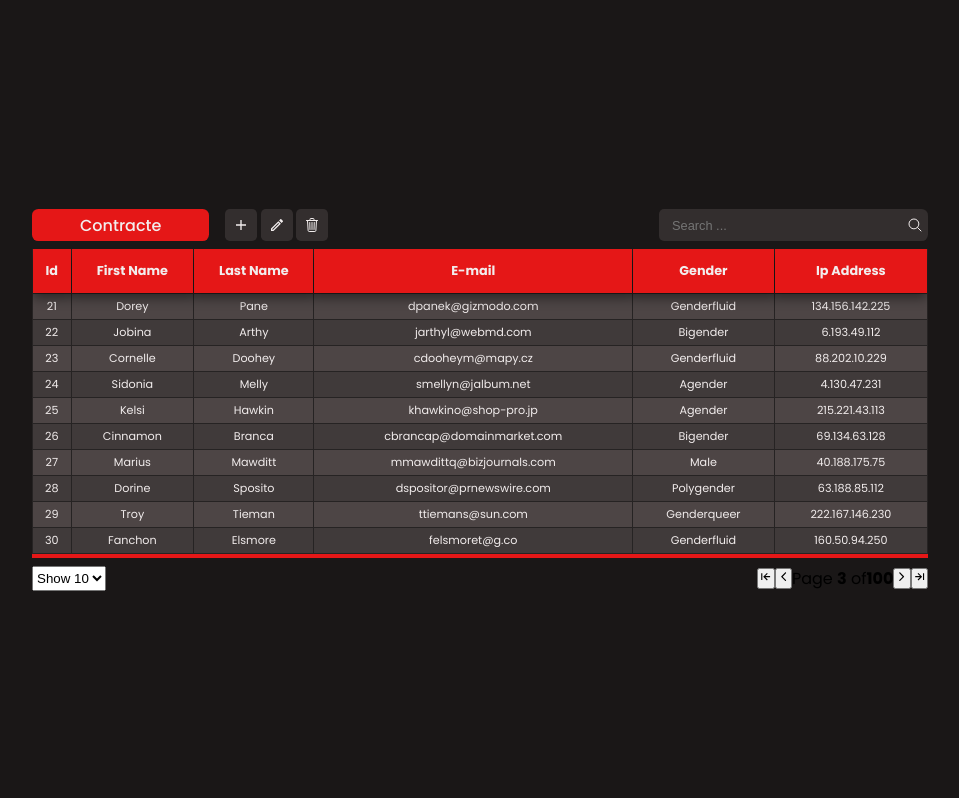
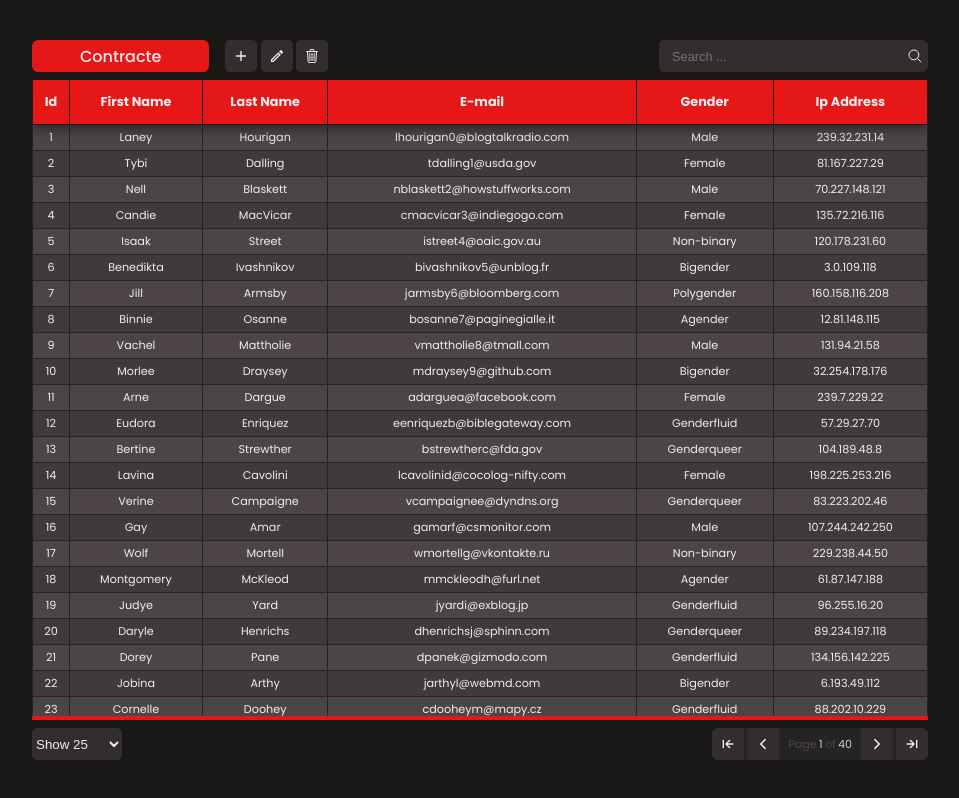
Before and after one commit to GoiaIulian/table-playground, a React (Create React App) app: page / in a window 1280 px wide. Shown: the whole page, without its empty margins (160-1119 px from the left). Built offline with nearby package versions, Linux system fonts and the light colour scheme.

Commit message:
Added global filtering

```diff
--- a/src/components/Grid.js
+++ b/src/components/Grid.js
@@ -1,6 +1,18 @@
-import React from 'react';
-import { useTable, usePagination } from 'react-table';
-import { IoMdAdd, IoIosArrowBack, IoIosArrowForward } from 'react-icons/io';
+import React, { useState } from 'react';
+import {
+    useTable,
+    usePagination,
+    useSortBy,
+    useGlobalFilter,
+    useAsyncDebounce,
+} from 'react-table';
+import {
+    IoMdAdd,
+    IoIosArrowBack,
+    IoIosArrowForward,
+    IoIosArrowUp,
+    IoIosArrowDown,
+} from 'react-icons/io';
 import { IoTrashOutline, IoSearchOutline } from 'react-icons/io5';
 import { MdOutlineEdit } from 'react-icons/md';
 import { BiArrowToLeft, BiArrowToRight } from 'react-icons/bi';
@@ -20,13 +32,16 @@ const Grid = ({ columns, data }) => {
         nextPage,
         previousPage,
         setPageSize,
-        state: { pageIndex, pageSize },
+        setGlobalFilter,
+        state: { pageIndex, pageSize, globalFilter },
     } = useTable(
         {
             columns,
             data,
-            initialState: { pageIndex: 2 },
+            initialState: { pageSize: 25 },
         },
+        useGlobalFilter,
+        useSortBy,
         usePagination
     );
 
@@ -49,9 +64,11 @@ const Grid = ({ columns, data }) => {
                 </div>
                 <div className='right-element'>
                     <input
+                        value={globalFilter || ''}
                         type='text'
                         className='search-field'
                         placeholder='Search ...'
+                        onChange={(e) => setGlobalFilter(e.target.value)}
                     />
                     <button className='search-button'>
                         <IoSearchOutline></IoSearchOutline>
@@ -64,8 +81,20 @@ const Grid = ({ columns, data }) => {
                         {headerGroups.map((headerGroup) => (
                             <tr {...headerGroup.getHeaderGroupProps()}>
                                 {headerGroup.headers.map((column) => (
-                                    <th {...column.getHeaderProps()}>
+                                    <th
+                                        {...column.getHeaderProps(
+                                            column.getSortByToggleProps()
+                                        )}>
                                         {column.render('Header')}
+                                        {column.isSorted ? (
+                                            column.isSortedDesc ? (
+                                                <IoIosArrowDown />
+                                            ) : (
+                                                <IoIosArrowUp />
+                                            )
+                                        ) : (
+                                            ''
+                                        )}
                                     </th>
                                 ))}
                             </tr>
@@ -95,7 +124,7 @@ const Grid = ({ columns, data }) => {
                     onChange={(e) => {
                         setPageSize(Number(e.target.value));
                     }}>
-                    {[10, 20, 30].map((pageSize) => (
+                    {[15, 20, 25, 30].map((pageSize) => (
                         <option key={pageSize} value={pageSize}>
                             Show {pageSize}
                         </option>
@@ -103,7 +132,7 @@ const Grid = ({ columns, data }) => {
                 </select>
                 <div className='pagination-right'>
                     <button
-                        className='navigation-button'
+                        className='navigation-button start'
                         onClick={() => gotoPage(0)}
                         disabled={!canPreviousPage}>
                         {' '}
@@ -117,8 +146,9 @@ const Grid = ({ columns, data }) => {
                         <IoIosArrowBack />{' '}
                     </button>
                     <span className='current-page'>
-                        Page <strong>{pageIndex + 1}</strong> of
-                        <strong>{pageOptions.length}</strong>
+                        Page <div className='page-number'>{pageIndex + 1}</div>{' '}
+                        of
+                        <div className='page-number'>{pageOptions.length}</div>
                     </span>
                     <button
                         className='navigation-button'
@@ -128,7 +158,7 @@ const Grid = ({ columns, data }) => {
                         <IoIosArrowForward />{' '}
                     </button>
                     <button
-                        className='navigation-button'
+                        className='navigation-button end'
                         onClick={() => gotoPage(pageCount - 1)}
                         disabled={!canNextPage}>
                         {' '}
--- a/src/styles/components/_tab.scss
+++ b/src/styles/components/_tab.scss
@@ -132,7 +132,8 @@
             align-items: flex-start;
             justify-content: flex-start;
             width: 100%;
-            max-height: 70vh;
+            max-height: 80vh;
+            min-height: 80vh;
             overflow: auto;
 
             border-bottom: .3em solid var(--color-primary);
@@ -144,6 +145,77 @@
             justify-content: space-between;
 
             width: 100%;
+
+            select {
+                height: 32px;
+                border-radius: .4em;
+                color: var(--color-text);
+                background-color: var(--color-dark-3);
+                border: none;
+                outline: none;
+                width: fit-content;
+                width: 90px;
+            }
+
+            .pagination-right {
+                display: flex;
+                flex-direction: row;
+                justify-content: center;
+                gap: .2em;
+
+                height: 32px;
+                border-radius: .4em;
+                background-color: var(--color-dark-4);
+
+                .start {
+                    border-radius: .4em 0 0 .4em;
+                }
+
+                .end {
+                    border-radius: 0 .4em .4em 0;
+                }
+
+                .navigation-button {
+                    padding: .5em;
+                    font-size: 1em;
+                    font-weight: 500;
+                    color: var(--color-text);
+                    background-color: var(--color-dark-3);
+                    border: none;
+                    outline: none;
+
+                    display: flex;
+                    align-items: center;
+                    justify-content: center;
+
+                    cursor: pointer;
+
+                    transition: background-color .2s ease-in;
+                    transition: color .2s ease-in;
+
+                    &:hover {
+                        background-color: var(--color-dark-1);
+                        color: var(--color-primary);
+                    }
+                }
+
+                .current-page {
+                    display: flex;
+                    flex-direction: row;
+                    justify-content: center;
+                    align-items: center;
+                    gap: .2em;
+                    height: 32px;
+
+                    color: var(--color-dark-1);
+                    padding-inline: .5em;
+                    font-size: 0.7em;
+
+                    .page-number {
+                        color: var(--color-light-4);
+                    }
+                }
+            }
         }
     }
 }
--- a/src/styles/index.css
+++ b/src/styles/index.css
@@ -207,7 +207,8 @@ table th {
   align-items: flex-start;
   justify-content: flex-start;
   width: 100%;
-  max-height: 70vh;
+  max-height: 80vh;
+  min-height: 80vh;
   overflow: auto;
   border-bottom: 0.3em solid var(--color-primary);
 }
@@ -217,5 +218,63 @@ table th {
   justify-content: space-between;
   width: 100%;
 }
+.main-container .component-container .bottom-bar select {
+  height: 32px;
+  border-radius: 0.4em;
+  color: var(--color-text);
+  background-color: var(--color-dark-3);
+  border: none;
+  outline: none;
+  width: fit-content;
+  width: 90px;
+}
+.main-container .component-container .bottom-bar .pagination-right {
+  display: flex;
+  flex-direction: row;
+  justify-content: center;
+  gap: 0.2em;
+  height: 32px;
+  border-radius: 0.4em;
+  background-color: var(--color-dark-4);
+}
+.main-container .component-container .bottom-bar .pagination-right .start {
+  border-radius: 0.4em 0 0 0.4em;
+}
+.main-container .component-container .bottom-bar .pagination-right .end {
+  border-radius: 0 0.4em 0.4em 0;
+}
+.main-container .component-container .bottom-bar .pagination-right .navigation-button {
+  padding: 0.5em;
+  font-size: 1em;
+  font-weight: 500;
+  color: var(--color-text);
+  background-color: var(--color-dark-3);
+  border: none;
+  outline: none;
+  display: flex;
+  align-items: center;
+  justify-content: center;
+  cursor: pointer;
+  transition: background-color 0.2s ease-in;
+  transition: color 0.2s ease-in;
+}
+.main-container .component-container .bottom-bar .pagination-right .navigation-button:hover {
+  background-color: var(--color-dark-1);
+  color: var(--color-primary);
+}
+.main-container .component-container .bottom-bar .pagination-right .current-page {
+  display: flex;
+  flex-direction: row;
+  justify-content: center;
+  align-items: center;
+  gap: 0.2em;
+  height: 32px;
+  color: var(--color-dark-1);
+  padding-inline: 0.5em;
+  font-size: 0.7em;
+}
+.main-container .component-container .bottom-bar .pagination-right .current-page .page-number {
+  color: var(--color-light-4);
+}
 
 /*# sourceMappingURL=index.css.map */
```
Also changed, not shown: 1 other file (tests, documents, lock files or other folders).
